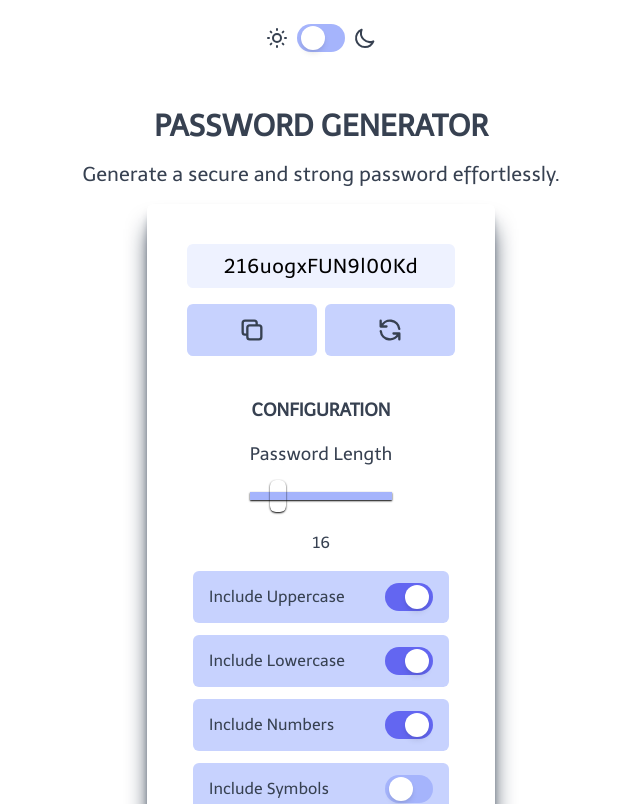
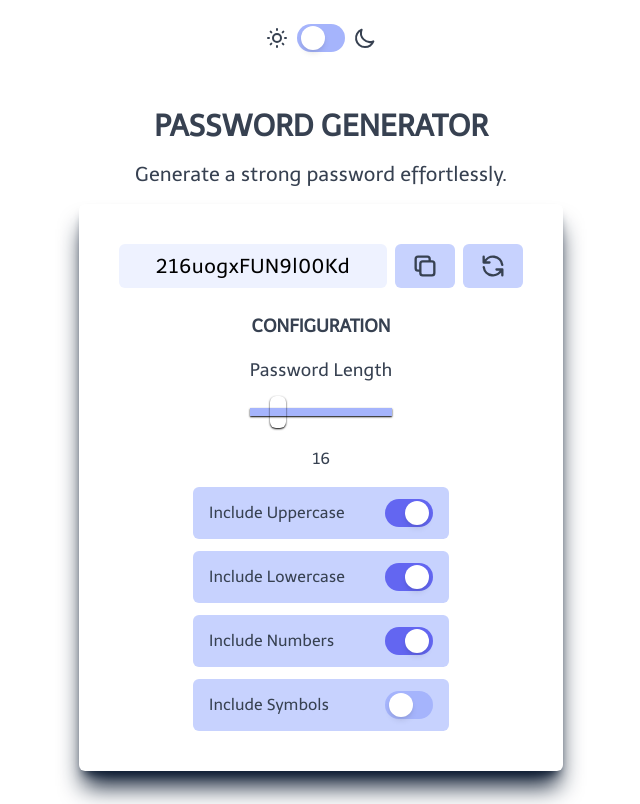
Before and after one commit to ahmadgirach/password-generator, a Next.js app: page / in a window 1280 px wide. Shown: the top 804 px of the page, without its empty margins (319-959 px from the left). Built offline with nearby package versions, Linux system fonts and the light colour scheme.

Commit message:
[CHANGE/IMP] layout slightly

```diff
--- a/components/Headings.tsx
+++ b/components/Headings.tsx
@@ -3,7 +3,7 @@ export const Headings = () => {
     <>
       <h2 className="font-bold text-3xl uppercase mt-10">Password Generator</h2>
       <h1 className="text-xl">
-        Generate a secure and strong password effortlessly.
+        Generate a strong password effortlessly.
       </h1>
     </>
   );
--- a/components/PasswordArea.tsx
+++ b/components/PasswordArea.tsx
@@ -10,7 +10,7 @@ export const PasswordArea = ({
   regeneratePassword,
 }: Props) => {
   return (
-    <div className="flex flex-col justify-center items-center gap-4">
+    <div className="flex flex-col justify-center items-center gap-2 md:flex-row">
       <input
         type="text"
         name="password"
@@ -19,11 +19,10 @@ export const PasswordArea = ({
         className="bg-indigo-50 outline-none rounded-md text-center text-xl text-black tracking-wide py-2 px-4 dark:text-darkPrimary dark:bg-indigo-200"
         readOnly
       />
-      <div className="w-full flex gap-2">
       <button
         title="Copy to Clipboard"
         onClick={copyToClipboard}
-          className="bg-indigo-200 p-3 rounded-md w-1/2 dark:text-darkPrimary"
+        className="bg-indigo-200 py-2 px-4 rounded-md w-1/4 dark:text-darkPrimary md:w-1/2"
       >
         <svg
           xmlns="http://www.w3.org/2000/svg"
@@ -43,7 +42,7 @@ export const PasswordArea = ({
       <button
         title="Regenerate Password"
         onClick={regeneratePassword}
-          className="bg-indigo-200 p-3 rounded-md w-1/2 dark:text-darkPrimary"
+        className="bg-indigo-200 py-2 px-4 rounded-md w-1/4 dark:text-darkPrimary md:w-1/2"
       >
         <svg
           xmlns="http://www.w3.org/2000/svg"
@@ -61,6 +60,5 @@ export const PasswordArea = ({
         </svg>
       </button>
     </div>
-    </div>
   );
 };
--- a/pages/index.tsx
+++ b/pages/index.tsx
@@ -120,7 +120,7 @@ const Home: NextPage = () => {
       <main className="w-full flex flex-1 flex-col items-center justify-center gap-4 px-20 text-center">
         <ThemeButtons checked={dark} onChangeHandler={handleThemeChange} />
         <Headings />
-        <section className="rounded-md shadow-xl shadow-darkPrimary flex flex-col justify-center items-center gap-10 p-10 dark:shadow-darkSecondary">
+        <section className="rounded-md shadow-xl shadow-darkPrimary flex flex-col justify-center items-center gap-6 p-10 dark:shadow-darkSecondary">
           <PasswordArea
             password={password}
             copyToClipboard={copyToClipboard}
```
Lines whose indentation alone changed are shown as unchanged.
